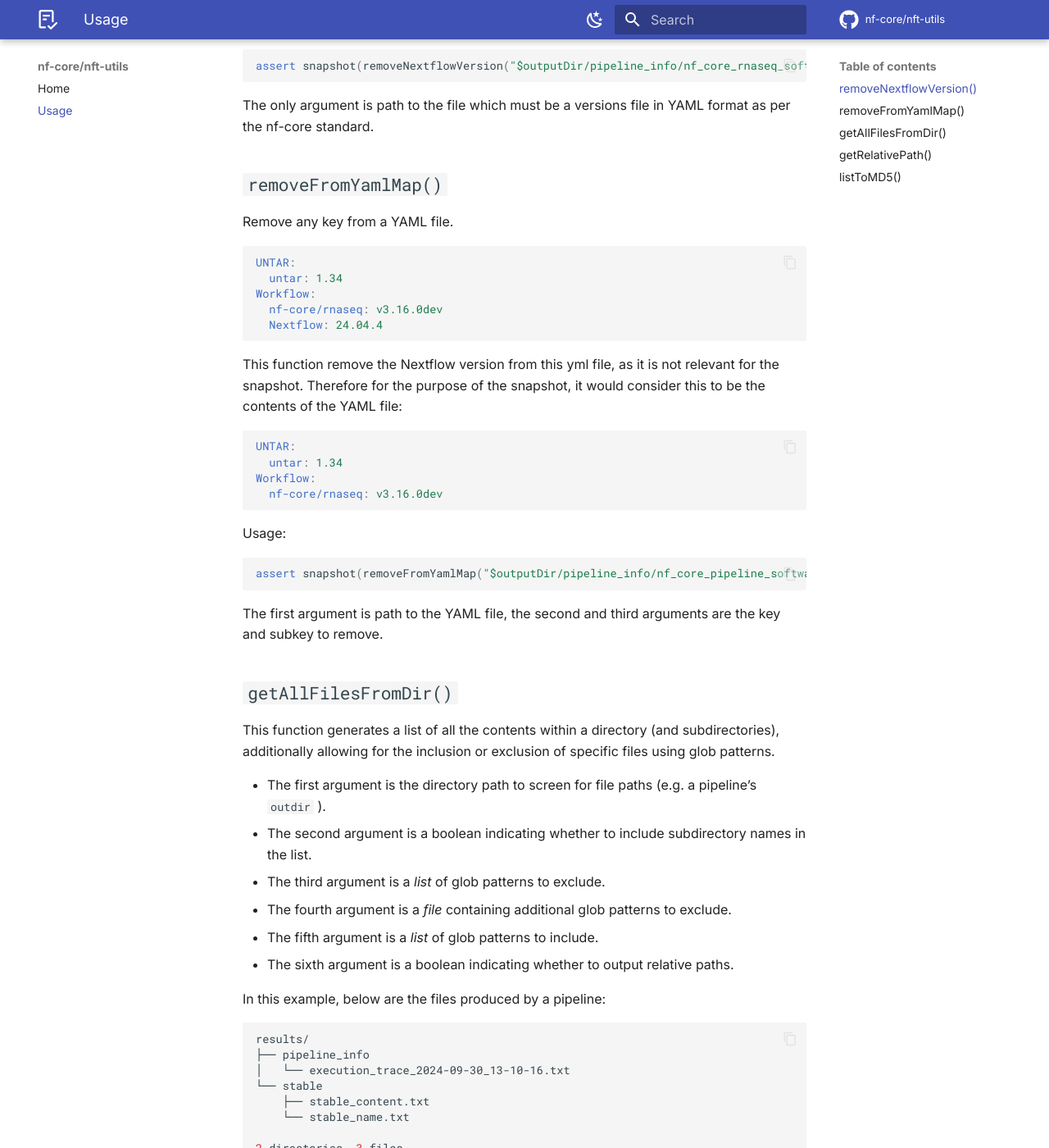
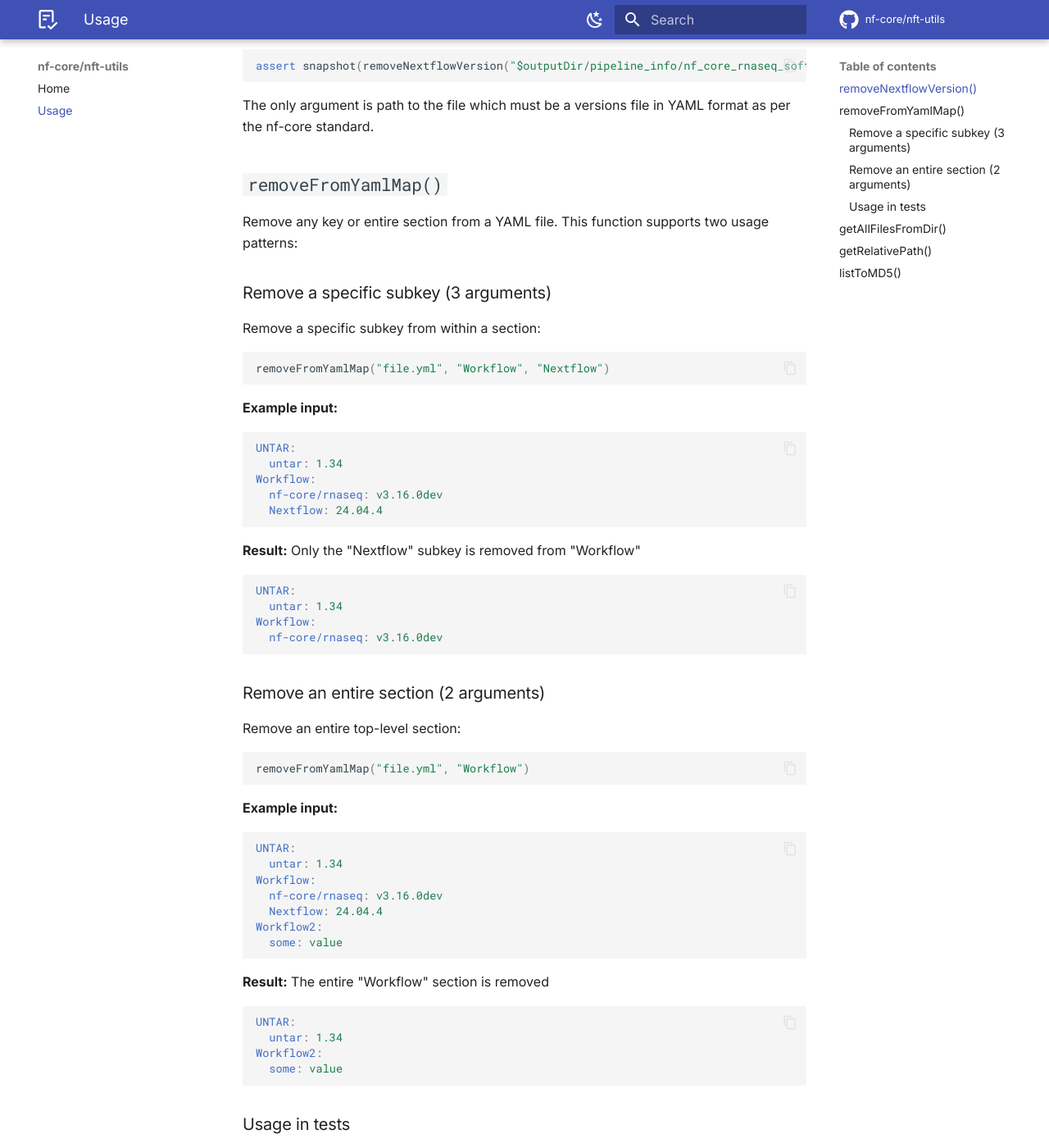
Before and after one commit to nf-core/nft-utils, an MkDocs documentation site: the page built from docs/usage.md, in a window 1280 px wide and 1400 px high, scrolled down 750 px. Shown: the whole window at 82% size. Built offline with MkDocs 1.6.1 and Material for MkDocs 9.7.7, drawn with Linux system fonts in a browser that asks for light colours; comment, search, counter and statistics services are not loaded; the version menu is left out; some of the changed text lies outside the part shown.

Commit message:
update docs

````diff
--- a/docs/usage.md
+++ b/docs/usage.md
@@ -35,8 +35,17 @@ The only argument is path to the file which must be a versions file in YAML form
 
 ## `removeFromYamlMap()`
 
-Remove any key from a YAML file.
+Remove any key or entire section from a YAML file. This function supports two usage patterns:
 
+### Remove a specific subkey (3 arguments)
+
+Remove a specific subkey from within a section:
+
+```groovy
+removeFromYamlMap("file.yml", "Workflow", "Nextflow")
+```
+
+**Example input:**
 ```yaml
 UNTAR:
   untar: 1.34
@@ -45,8 +54,7 @@ Workflow:
   Nextflow: 24.04.4
 ```
 
-This function remove the Nextflow version from this yml file, as it is not relevant for the snapshot. Therefore for the purpose of the snapshot, it would consider this to be the contents of the YAML file:
-
+**Result:** Only the "Nextflow" subkey is removed from "Workflow"
 ```yaml
 UNTAR:
   untar: 1.34
@@ -54,13 +62,47 @@ Workflow:
   nf-core/rnaseq: v3.16.0dev
 ```
 
-Usage:
+### Remove an entire section (2 arguments)
+
+Remove an entire top-level section:
 
 ```groovy
-assert snapshot(removeFromYamlMap("$outputDir/pipeline_info/nf_core_pipeline_software_mqc_versions.yml", "Workflow", "Nextflow")).match()
+removeFromYamlMap("file.yml", "Workflow")
 ```
 
-The first argument is path to the YAML file, the second and third arguments are the key and subkey to remove.
+**Example input:**
+```yaml
+UNTAR:
+  untar: 1.34
+Workflow:
+  nf-core/rnaseq: v3.16.0dev
+  Nextflow: 24.04.4
+Workflow2:
+  some: value
+```
+
+**Result:** The entire "Workflow" section is removed
+```yaml
+UNTAR:
+  untar: 1.34
+Workflow2:
+  some: value
+```
+
+### Usage in tests
+
+```groovy
+// Remove specific subkey
+assert snapshot(removeFromYamlMap("$outputDir/pipeline_info/nf_core_pipeline_software_mqc_versions.yml", "Workflow", "Nextflow")).match()
+
+// Remove entire section
+assert snapshot(removeFromYamlMap("$outputDir/pipeline_info/nf_core_pipeline_software_mqc_versions.yml", "Workflow2")).match()
+```
+
+**Arguments:**
+- First argument: Path to the YAML file
+- Second argument: The top-level key (section name)
+- Third argument (optional): The subkey to remove. If omitted, the entire section is removed.
 
 ## `getAllFilesFromDir()`
 
````
Also changed, not shown: 1 other file.
